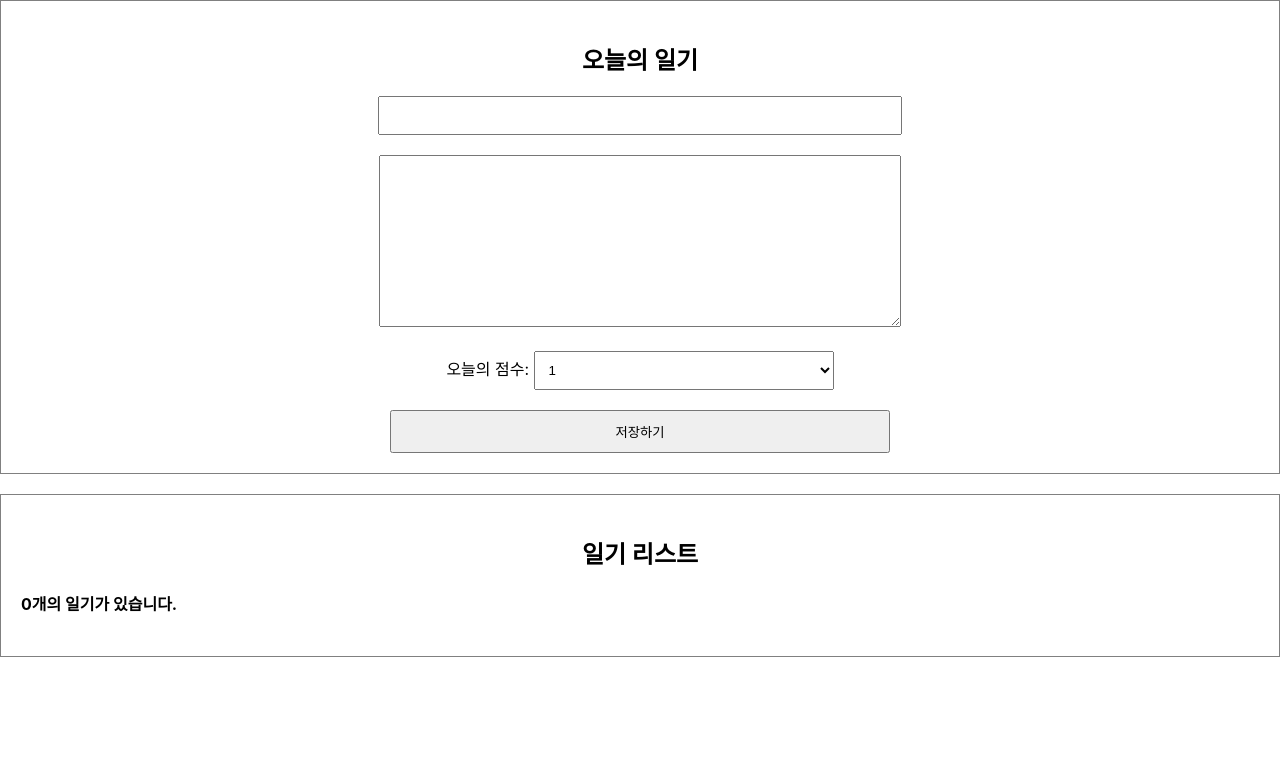
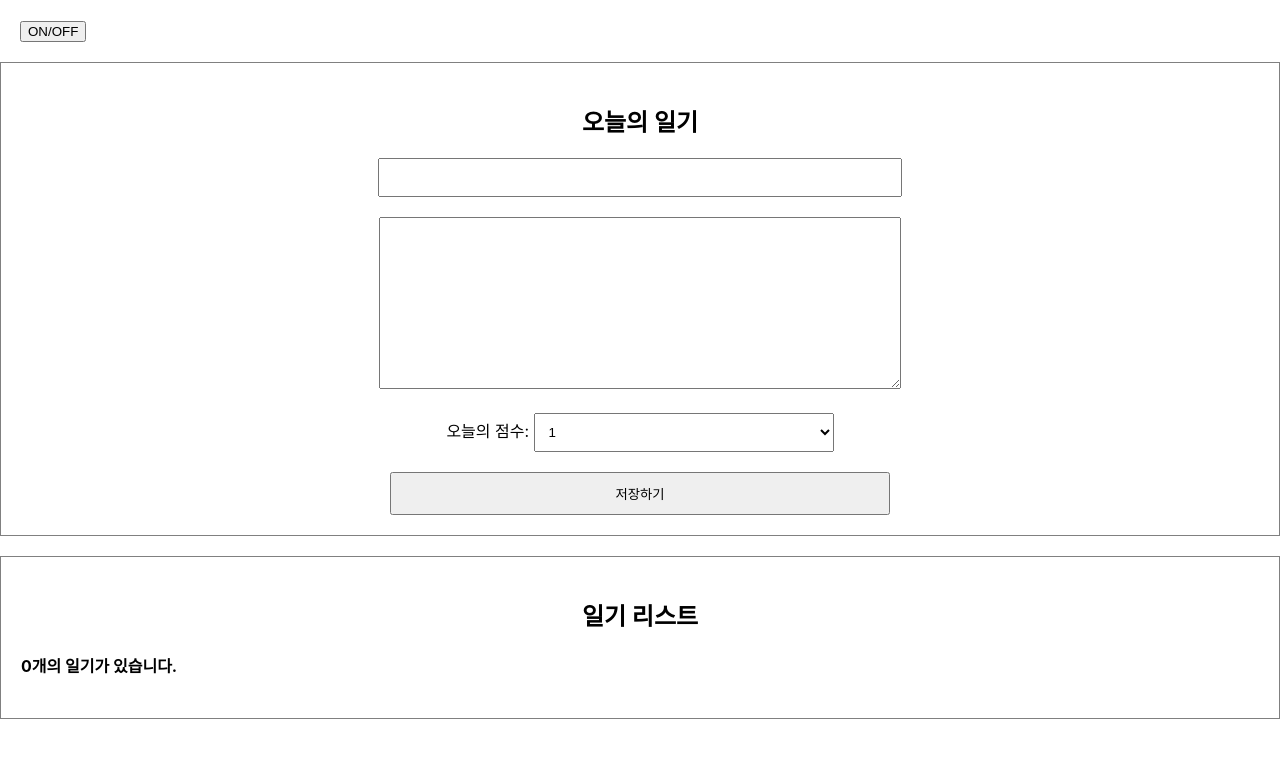
Before and after one commit to taebong98/my-diary, a React (Create React App) app: page / in a window 1280 px wide. Shown: the top 758 px of the page. Built offline with nearby package versions, Linux system fonts and the light colour scheme.

Commit message:
React Lifecycle: useEffect

```diff
--- a/src/App.js
+++ b/src/App.js
@@ -2,6 +2,7 @@
 import "./App.css";
 import DiaryEditor from "./DiaryEditor";
 import DiaryList from "./DiaryList";
+import LifeCycle from "./Lifecycle";
 
 function App() {
     const [data, setData] = useState([]);
@@ -35,6 +36,7 @@
 
     return (
         <div className="App">
+            <LifeCycle />
             <DiaryEditor onCreate={onCreate} />
             <DiaryList diaryList={data} onRemove={onRemove} onEdit={onEdit} />
         </div>
--- /dev/null
+++ b/src/Lifecycle.js
@@ -0,0 +1,29 @@
+import React, { useEffect, useState } from "react";
+
+const UnmountTest = () => {
+    useEffect(() => {
+        console.log("Mount!");
+        return () => {
+            // Unmount 시점에 실행
+            console.log("Unmount!");
+        };
+    }, []);
+
+    return <div>Unmount Test Component</div>;
+};
+
+const LifeCycle = () => {
+    const [isVisible, setIsVisible] = useState(false);
+    const toggle = () => {
+        setIsVisible(!isVisible);
+    };
+
+    return (
+        <div style={{ padding: 20 }}>
+            <button onClick={toggle}>ON/OFF</button>
+            {isVisible && <UnmountTest />}
+        </div>
+    );
+};
+
+export default LifeCycle;
```
Also changed, not shown: 1 other file (tests, documents, lock files or other folders).
